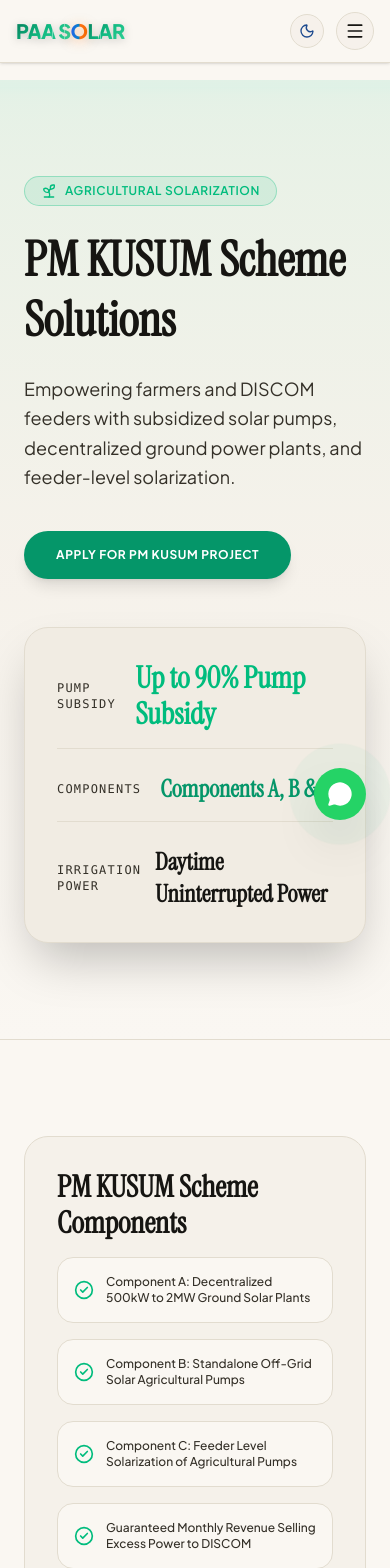
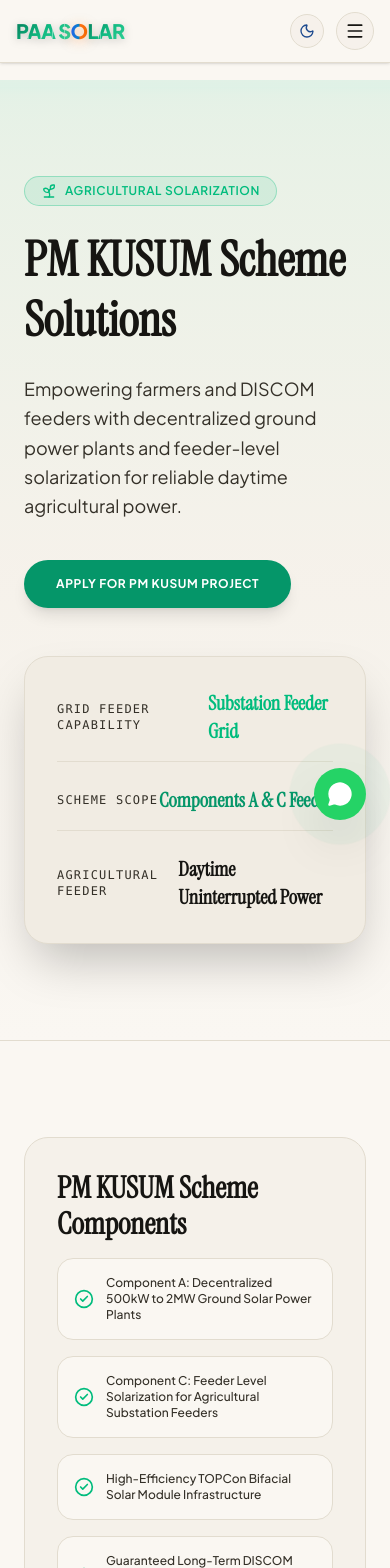
Before and after one commit to anshulbhrdwaj/PaaSolar, a Next.js app: page /en/projects/pm-kusum in a window 390 px wide. Shown: the top 1568 px of the page. Built offline with nearby package versions, Linux system fonts and the light colour scheme.

Commit message:
refactor: update PM KUSUM project UI and localization content to reflect scheme-specific solarization focus

```diff
--- a/messages/bn.json
+++ b/messages/bn.json
@@ -398,16 +398,16 @@
       "feature4": "কর সুবিধা"
     },
     "pmKusum": {
-      "tag": "কৃষি সোলারাইজেশন",
-      "title": "পিএম কুসুম যোজনা",
-      "subtitle": "কৃষকদের জন্য সোলার পাম্প ও পাওয়ার প্ল্যান্ট।",
-      "stat1": "90% ভর্তুকি",
-      "stat2": "কম্পোনেন্ট A, B, C",
-      "stat3": "দিনের বেলায় বিদ্যুৎ",
-      "feature1": "গ্রাউন্ড সোলা প্ল্যান্ট",
-      "feature2": "অফ-গ্রিড পাম্প",
-      "feature3": "ফিডার সোলারাইজেশন",
-      "feature4": "মাসিক আয়"
+      "tag": "Agricultural Solarization",
+      "title": "PM KUSUM Scheme Solutions",
+      "subtitle": "Empowering farmers and DISCOM feeders with decentralized ground power plants and feeder-level solarization for reliable daytime agricultural power.",
+      "stat1": "Substation Feeder Grid",
+      "stat2": "Components A & C Feeder",
+      "stat3": "Daytime Uninterrupted Power",
+      "feature1": "Component A: Decentralized 500kW to 2MW Ground Solar Power Plants",
+      "feature2": "Component C: Feeder Level Solarization for Agricultural Substation Feeders",
+      "feature3": "High-Efficiency TOPCon Bifacial Solar Module Infrastructure",
+      "feature4": "Guaranteed Long-Term DISCOM PPA Revenue & Feeder Independence"
     },
     "ipp": {
       "tag": "ইউটিলিটি প্রকল্প",
--- a/messages/de.json
+++ b/messages/de.json
@@ -398,16 +398,16 @@
       "feature4": "Steuervorteile"
     },
     "pmKusum": {
-      "tag": "Agrar-Photovoltaik",
-      "title": "Agrar-Solarprogramm",
-      "subtitle": "Solarpumpen und Solaranlagen für die Landwirtschaft.",
-      "stat1": "90% Förderung",
-      "stat2": "Komponenten A, B, C",
-      "stat3": "Tagstrom",
-      "feature1": "Freiflächenanlagen",
-      "feature2": "Insel-Pumpen",
-      "feature3": "Netz-Solarisierung",
-      "feature4": "Monatliches Einkommen"
+      "tag": "Agricultural Solarization",
+      "title": "PM KUSUM Scheme Solutions",
+      "subtitle": "Empowering farmers and DISCOM feeders with decentralized ground power plants and feeder-level solarization for reliable daytime agricultural power.",
+      "stat1": "Substation Feeder Grid",
+      "stat2": "Components A & C Feeder",
+      "stat3": "Daytime Uninterrupted Power",
+      "feature1": "Component A: Decentralized 500kW to 2MW Ground Solar Power Plants",
+      "feature2": "Component C: Feeder Level Solarization for Agricultural Substation Feeders",
+      "feature3": "High-Efficiency TOPCon Bifacial Solar Module Infrastructure",
+      "feature4": "Guaranteed Long-Term DISCOM PPA Revenue & Feeder Independence"
     },
     "ipp": {
       "tag": "Solarparks",
--- a/messages/en.json
+++ b/messages/en.json
@@ -452,14 +452,14 @@
     "pmKusum": {
       "tag": "Agricultural Solarization",
       "title": "PM KUSUM Scheme Solutions",
-      "subtitle": "Empowering farmers and DISCOM feeders with subsidized solar pumps, decentralized ground power plants, and feeder-level solarization.",
-      "stat1": "Up to 90% Pump Subsidy",
-      "stat2": "Components A, B & C",
+      "subtitle": "Empowering farmers and DISCOM feeders with decentralized ground power plants and feeder-level solarization for reliable daytime agricultural power.",
+      "stat1": "Substation Feeder Grid",
+      "stat2": "Components A & C Feeder",
       "stat3": "Daytime Uninterrupted Power",
-      "feature1": "Component A: Decentralized 500kW to 2MW Ground Solar Plants",
-      "feature2": "Component B: Standalone Off-Grid Solar Agricultural Pumps",
-      "feature3": "Component C: Feeder Level Solarization of Agricultural Pumps",
-      "feature4": "Guaranteed Monthly Revenue Selling Excess Power to DISCOM"
+      "feature1": "Component A: Decentralized 500kW to 2MW Ground Solar Power Plants",
+      "feature2": "Component C: Feeder Level Solarization for Agricultural Substation Feeders",
+      "feature3": "High-Efficiency TOPCon Bifacial Solar Module Infrastructure",
+      "feature4": "Guaranteed Long-Term DISCOM PPA Revenue & Feeder Independence"
     },
     "ipp": {
       "tag": "Utility-Scale Energy Parks",
--- a/messages/es.json
+++ b/messages/es.json
@@ -398,16 +398,16 @@
       "feature4": "Beneficios Fiscales"
     },
     "pmKusum": {
-      "tag": "Solar Agrícola",
-      "title": "Programa Solar Agrícola",
-      "subtitle": "Bombas solares y plantas para agricultores.",
-      "stat1": "90% Subvención",
-      "stat2": "Componentes A, B, C",
-      "stat3": "Energía Diurna",
-      "feature1": "Plantas Solares Terrestres",
-      "feature2": "Bombas Aisladas",
-      "feature3": "Solarización de Alimentadores",
-      "feature4": "Ingreso Mensual"
+      "tag": "Agricultural Solarization",
+      "title": "PM KUSUM Scheme Solutions",
+      "subtitle": "Empowering farmers and DISCOM feeders with decentralized ground power plants and feeder-level solarization for reliable daytime agricultural power.",
+      "stat1": "Substation Feeder Grid",
+      "stat2": "Components A & C Feeder",
+      "stat3": "Daytime Uninterrupted Power",
+      "feature1": "Component A: Decentralized 500kW to 2MW Ground Solar Power Plants",
+      "feature2": "Component C: Feeder Level Solarization for Agricultural Substation Feeders",
+      "feature3": "High-Efficiency TOPCon Bifacial Solar Module Infrastructure",
+      "feature4": "Guaranteed Long-Term DISCOM PPA Revenue & Feeder Independence"
     },
     "ipp": {
       "tag": "Parques Solares",
--- a/messages/kn.json
+++ b/messages/kn.json
@@ -398,16 +398,16 @@
       "feature4": "ತೆರಿಗೆ ಸೌಲಭ್ಯ"
     },
     "pmKusum": {
-      "tag": "ಕೃಷಿ ಸೋಲಾರೈಸೇಶನ್",
-      "title": "ಪಿಎಂ ಕುಸುಮ್ ಯೋಜನೆ",
-      "subtitle": "ರೈತರಿಗಾಗಿ ಸೋಲಾರ್ ಪಂಪ್ ಮತ್ತು ಪವರ್ ಪ್ಲಾಂಟ್.",
-      "stat1": "90% ಸಬ್ಸಿಡಿ",
-      "stat2": "ಕಾಂಪೊನೆಂಟ್ A, B, C",
-      "stat3": "ಹಗಲಿನಲ್ಲಿ ವಿದ್ಯುತ್",
-      "feature1": "ಗ್ರೌಂಡ್ ಸೋಲಾರ್ ಪ್ಲಾಂಟ್",
-      "feature2": "ಆಫ್-ಗ್ರಿಡ್ ಪಂಪ್",
-      "feature3": "ಫೀಡರ್ ಸೋಲಾರೈಸೇಶನ್",
-      "feature4": "ಮಾಸಿಕ ಆದಾಯ"
+      "tag": "Agricultural Solarization",
+      "title": "PM KUSUM Scheme Solutions",
+      "subtitle": "Empowering farmers and DISCOM feeders with decentralized ground power plants and feeder-level solarization for reliable daytime agricultural power.",
+      "stat1": "Substation Feeder Grid",
+      "stat2": "Components A & C Feeder",
+      "stat3": "Daytime Uninterrupted Power",
+      "feature1": "Component A: Decentralized 500kW to 2MW Ground Solar Power Plants",
+      "feature2": "Component C: Feeder Level Solarization for Agricultural Substation Feeders",
+      "feature3": "High-Efficiency TOPCon Bifacial Solar Module Infrastructure",
+      "feature4": "Guaranteed Long-Term DISCOM PPA Revenue & Feeder Independence"
     },
     "ipp": {
       "tag": "ಯುಟಿಲಿಟಿ ಪ್ರಾಜೆಕ್ಟ್",
--- a/messages/mr.json
+++ b/messages/mr.json
@@ -398,16 +398,16 @@
       "feature4": "कर लाभ"
     },
     "pmKusum": {
-      "tag": "कृषि सौरकरण",
-      "title": "पीएम कुसुम योजना",
-      "subtitle": "शेतकऱ्यांसाठी सौर पंप आणि पॉवर प्लांट.",
-      "stat1": "90% सबसिडी",
-      "stat2": "कंपोनंट A, B, C",
-      "stat3": "दिवसा वीज",
-      "feature1": "ग्राउंड सोलर प्लांट",
-      "feature2": "ऑफ-ग्रिड पंप",
-      "feature3": "फीडर सौरकरण",
-      "feature4": "मासिक उत्पन्न"
+      "tag": "Agricultural Solarization",
+      "title": "PM KUSUM Scheme Solutions",
+      "subtitle": "Empowering farmers and DISCOM feeders with decentralized ground power plants and feeder-level solarization for reliable daytime agricultural power.",
+      "stat1": "Substation Feeder Grid",
+      "stat2": "Components A & C Feeder",
+      "stat3": "Daytime Uninterrupted Power",
+      "feature1": "Component A: Decentralized 500kW to 2MW Ground Solar Power Plants",
+      "feature2": "Component C: Feeder Level Solarization for Agricultural Substation Feeders",
+      "feature3": "High-Efficiency TOPCon Bifacial Solar Module Infrastructure",
+      "feature4": "Guaranteed Long-Term DISCOM PPA Revenue & Feeder Independence"
     },
     "ipp": {
       "tag": "युटिलिटी प्रकल्प",
--- a/messages/ta.json
+++ b/messages/ta.json
@@ -398,16 +398,16 @@
       "feature4": "வரி சலுகை"
     },
     "pmKusum": {
-      "tag": "விவசாய சோலார்",
-      "title": "பிரதமர் குசும் திட்டம்",
-      "subtitle": "விவசாயிகளுக்கான சோலார் பம்புகள் மற்றும் மின் நிலையங்கள்.",
-      "stat1": "90% மானியம்",
-      "stat2": "பாகங்கள் A, B, C",
-      "stat3": "பகல் நேர மின்சாரம்",
-      "feature1": "தரை வழி சோலார் பிளாண்ட்",
-      "feature2": "ஆஃப்-கிரிட் பம்ப்",
-      "feature3": "ஃபீடர் சோலாரைசேஷன்",
-      "feature4": "மாத வருமானம்"
+      "tag": "Agricultural Solarization",
+      "title": "PM KUSUM Scheme Solutions",
+      "subtitle": "Empowering farmers and DISCOM feeders with decentralized ground power plants and feeder-level solarization for reliable daytime agricultural power.",
+      "stat1": "Substation Feeder Grid",
+      "stat2": "Components A & C Feeder",
+      "stat3": "Daytime Uninterrupted Power",
+      "feature1": "Component A: Decentralized 500kW to 2MW Ground Solar Power Plants",
+      "feature2": "Component C: Feeder Level Solarization for Agricultural Substation Feeders",
+      "feature3": "High-Efficiency TOPCon Bifacial Solar Module Infrastructure",
+      "feature4": "Guaranteed Long-Term DISCOM PPA Revenue & Feeder Independence"
     },
     "ipp": {
       "tag": "பெரிய சோலார் பூங்கா",
--- a/messages/te.json
+++ b/messages/te.json
@@ -398,16 +398,16 @@
       "feature4": "టాక్స్ ప్రయోజనాలు"
     },
     "pmKusum": {
-      "tag": "వ్యవసాయ సోలార్",
-      "title": "పీఎం కుసుమ్ పథకం",
-      "subtitle": "రైతుల కోసం సోలార్ పంపులు మరియు పవర్ ప్లాంట్లు.",
-      "stat1": "90% సబ్సిడీ",
-      "stat2": "కాంపొనెంట్ A, B, C",
-      "stat3": "పగటిపూట కరెంట్",
-      "feature1": "గ్రౌండ్ సోలార్ ప్లాంట్",
-      "feature2": "ఆఫ్-గ్రిడ్ పంప్",
-      "feature3": "ఫీడర్ సోలరైజేషన్",
-      "feature4": "నెలవారీ ఆదాయం"
+      "tag": "Agricultural Solarization",
+      "title": "PM KUSUM Scheme Solutions",
+      "subtitle": "Empowering farmers and DISCOM feeders with decentralized ground power plants and feeder-level solarization for reliable daytime agricultural power.",
+      "stat1": "Substation Feeder Grid",
+      "stat2": "Components A & C Feeder",
+      "stat3": "Daytime Uninterrupted Power",
+      "feature1": "Component A: Decentralized 500kW to 2MW Ground Solar Power Plants",
+      "feature2": "Component C: Feeder Level Solarization for Agricultural Substation Feeders",
+      "feature3": "High-Efficiency TOPCon Bifacial Solar Module Infrastructure",
+      "feature4": "Guaranteed Long-Term DISCOM PPA Revenue & Feeder Independence"
     },
     "ipp": {
       "tag": "యుటిలిటీ ప్రాజెక్ట్",
--- a/src/app/[locale]/projects/pm-kusum/page.tsx
+++ b/src/app/[locale]/projects/pm-kusum/page.tsx
@@ -46,16 +46,16 @@
           <div className="lg:col-span-5">
             <div className="rounded-3xl p-8 bg-bg-secondary border border-line shadow-2xl space-y-6">
               <div className="flex items-center justify-between border-b border-line pb-4">
-                <span className="font-mono text-xs uppercase tracking-widest text-text-secondary">PUMP SUBSIDY</span>
-                <span className="font-serif text-3xl font-bold text-emerald-500">{t('stat1')}</span>
+                <span className="font-mono text-xs uppercase tracking-widest text-text-secondary">GRID FEEDER CAPABILITY</span>
+                <span className="font-serif text-xl sm:text-2xl font-bold text-emerald-500">{t('stat1')}</span>
               </div>
               <div className="flex items-center justify-between border-b border-line pb-4">
-                <span className="font-mono text-xs uppercase tracking-widest text-text-secondary">COMPONENTS</span>
-                <span className="font-serif text-2xl font-bold text-accent-solar">{t('stat2')}</span>
+                <span className="font-mono text-xs uppercase tracking-widest text-text-secondary">SCHEME SCOPE</span>
+                <span className="font-serif text-xl sm:text-2xl font-bold text-accent-solar">{t('stat2')}</span>
               </div>
               <div className="flex items-center justify-between">
-                <span className="font-mono text-xs uppercase tracking-widest text-text-secondary">IRRIGATION POWER</span>
-                <span className="font-serif text-2xl font-bold text-text-primary">{t('stat3')}</span>
+                <span className="font-mono text-xs uppercase tracking-widest text-text-secondary">AGRICULTURAL FEEDER</span>
+                <span className="font-serif text-xl sm:text-2xl font-bold text-text-primary">{t('stat3')}</span>
               </div>
             </div>
           </div>
```
Also changed, not shown: messages/gu.json (+9 -9 lines), messages/hi.json (+8 -8 lines).
